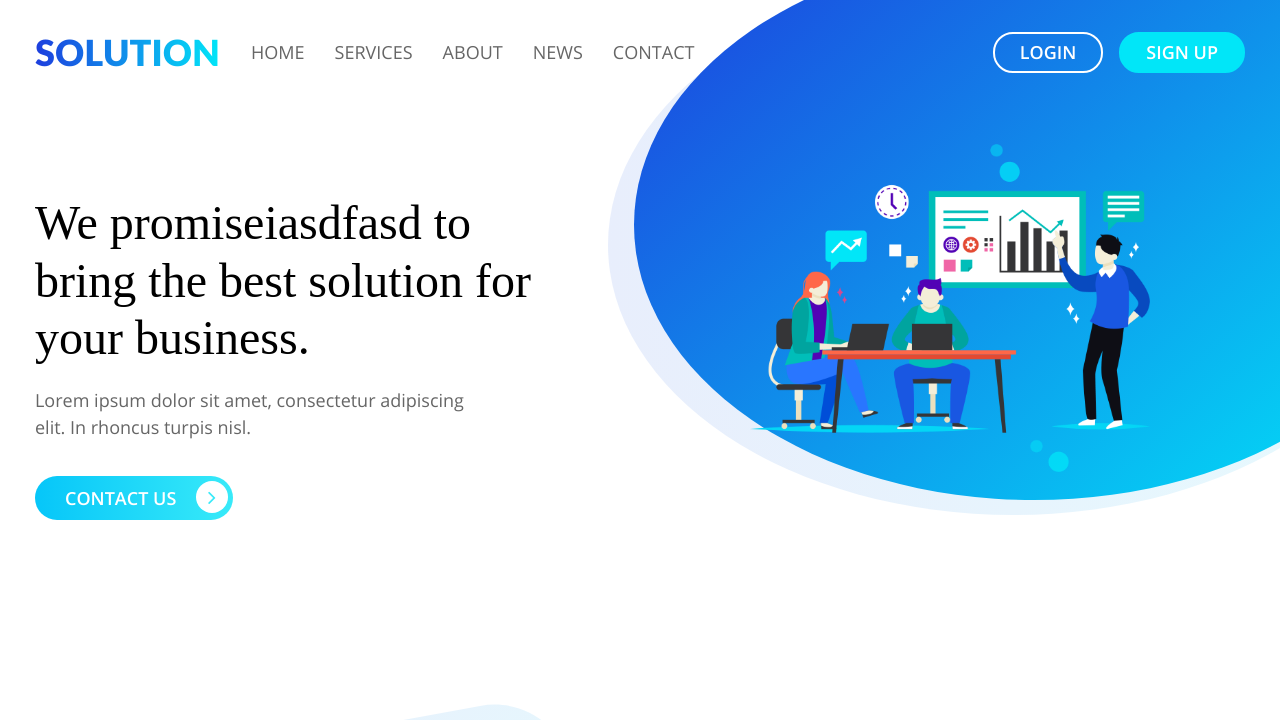
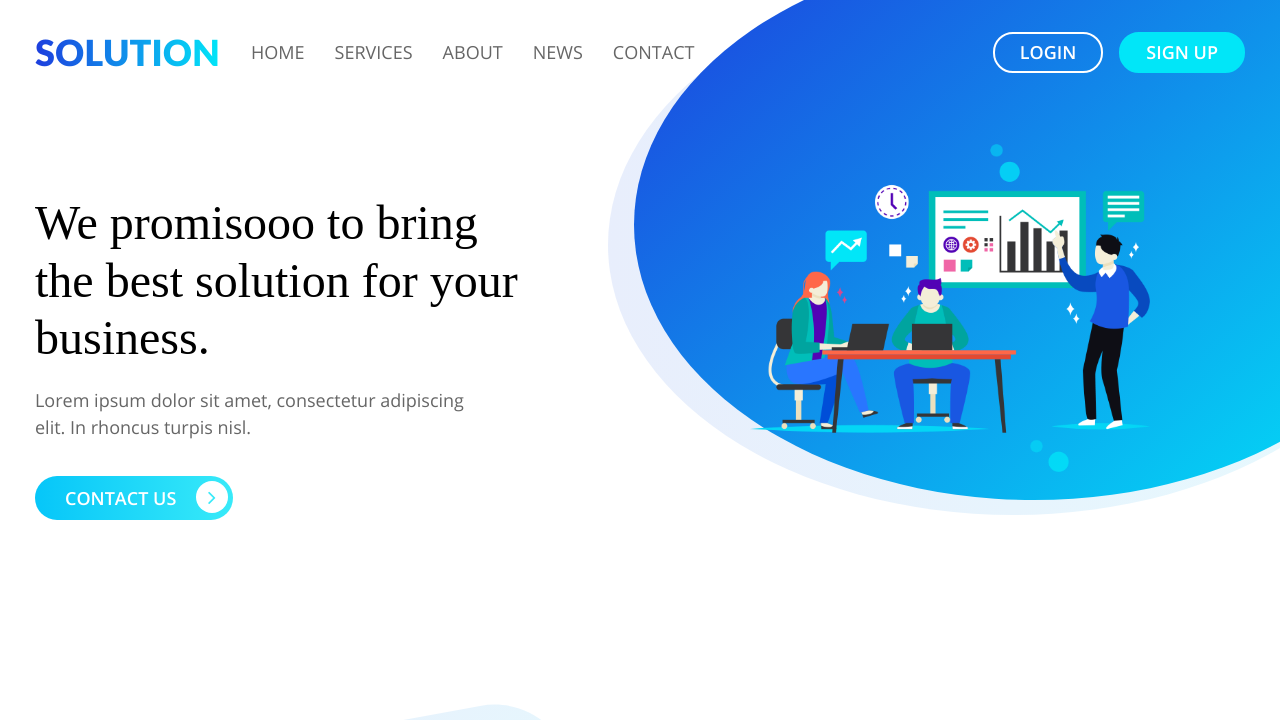
Before and after one commit to jmalberola/solution, a plain HTML site: page index.html in a window 1280 px wide. Shown: the top 720 px of the page. Drawn offline with Linux system fonts and the light colour scheme; a web font is replaced by a local one.

Commit message:
modifique

```diff
--- a/index.html
+++ b/index.html
@@ -47,7 +47,7 @@
     <div class="container">
         <div class="row">
             <div class="col-md-6">
-                <h1> We promiseiasdfasd to bring
+                <h1> We promisooo to bring
                     the best <span>solution</span> for
                     your business. </h1>
                 <p> Lorem ipsum dolor sit amet, consectetur adipiscing elit. In rhoncus turpis nisl. </p>
```
